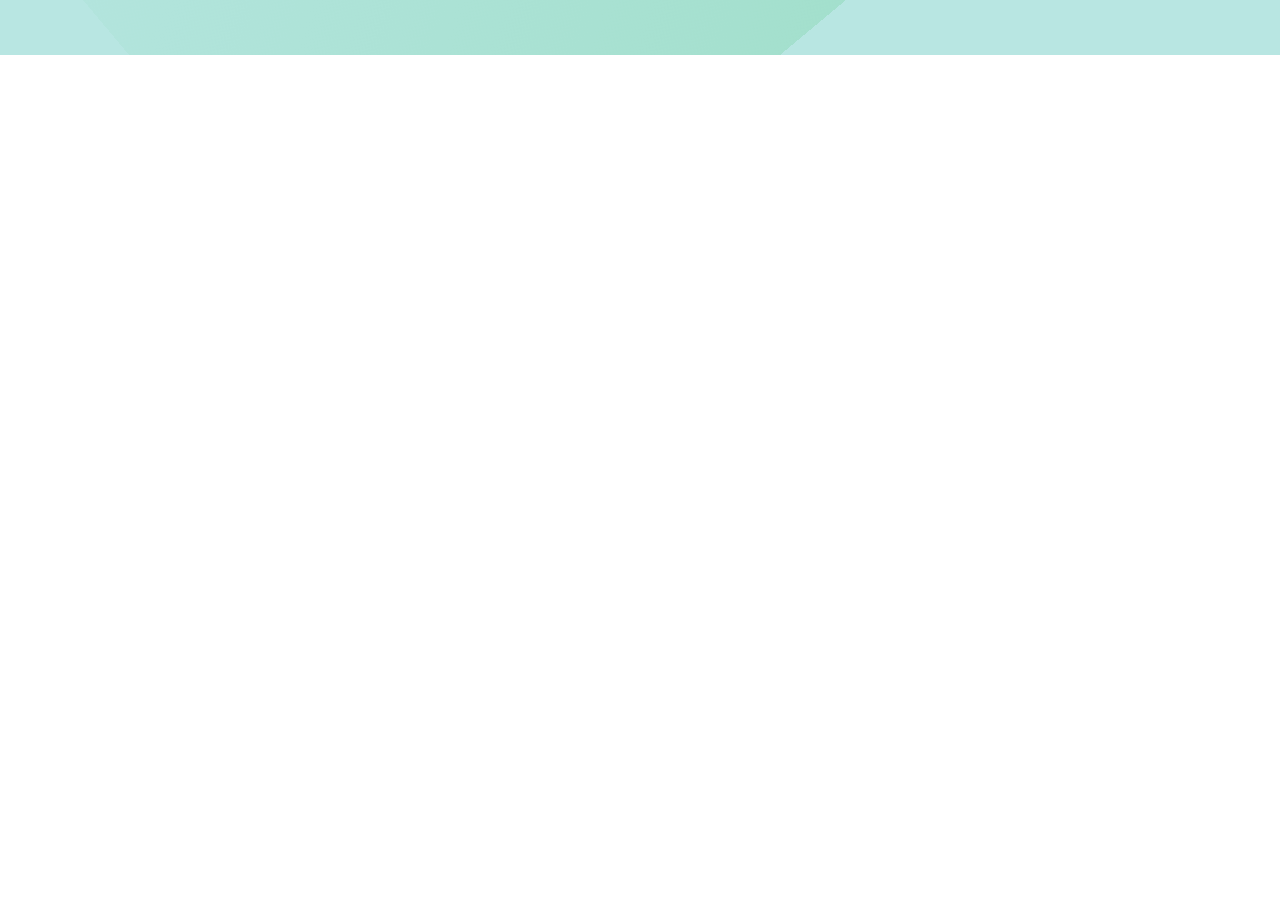
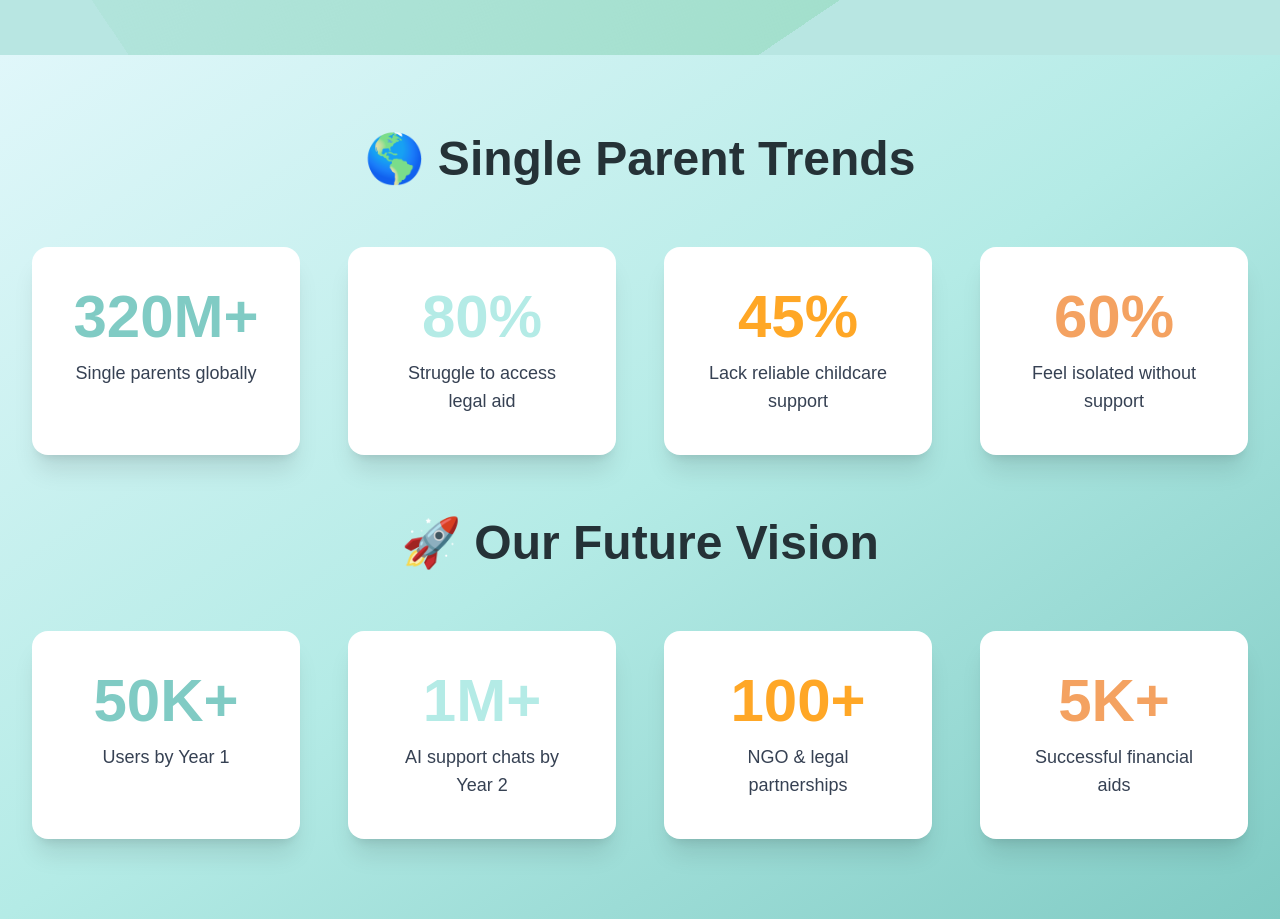
Before and after one commit to arorarish245/OneNest, a Next.js app in the folder frontend/: page / in a window 1280 px wide. Shown: the part 2200-3119 px from the top of the page. Before the commit the page ends 2255 px from the top, so only its background shows below. Built offline with nearby package versions, Linux system fonts and the light colour scheme.

Commit message:
Added StatsSection

```diff
--- /dev/null
+++ b/frontend/src/app/components/StatsSection.tsx
@@ -0,0 +1,81 @@
+"use client";
+import { motion } from "framer-motion";
+
+const globalStats = [
+  { value: "320M+", label: "Single parents globally", color: "#80CBC4" },
+  { value: "80%", label: "Struggle to access legal aid", color: "#B4EBE6" },
+  { value: "45%", label: "Lack reliable childcare support", color: "#FFA726" },  // Changed to orange for better contrast
+  { value: "60%", label: "Feel isolated without support", color: "#F4A261 " },
+];
+
+const oneNestGoals = [
+  { value: "50K+", label: "Users by Year 1", color: "#80CBC4" },
+  { value: "1M+", label: "AI support chats by Year 2", color: "#B4EBE6" },
+  { value: "100+", label: "NGO & legal partnerships", color: "#FFA726" },  // Improved contrast
+  { value: "5K+", label: "Successful financial aids", color: "#F4A261 " },
+];
+
+const StatsSection = () => {
+  return (
+    <section className="py-20 bg-gradient-to-br from-[#E0F7FA] via-[#B4EBE6] to-[#80CBC4] text-center">
+
+      {/* Global Single Parent Stats */}
+      <motion.h2
+        initial={{ opacity: 0, y: -30 }}
+        animate={{ opacity: 1, y: 0 }}
+        transition={{ duration: 0.8 }}
+        className="text-5xl font-extrabold text-[#253237] mb-16"
+      >
+        🌎 Single Parent Trends
+      </motion.h2>
+
+      <div className="grid grid-cols-1 sm:grid-cols-2 md:grid-cols-4 gap-12 px-8">
+        {globalStats.map((stat, index) => (
+          <motion.div
+            key={index}
+            initial={{ opacity: 0, scale: 0.8 }}
+            animate={{ opacity: 1, scale: 1 }}
+            transition={{ duration: 0.8, delay: index * 0.2 }}
+            whileHover={{ scale: 1.05, rotateY: 10 }}
+            className="bg-white shadow-xl rounded-2xl p-10 transform transition-transform duration-500 hover:shadow-2xl hover:rotate-3"
+          >
+            <div className="text-6xl font-bold" style={{ color: stat.color }}>
+              {stat.value}
+            </div>
+            <p className="text-lg text-gray-700 mt-3">{stat.label}</p>
+          </motion.div>
+        ))}
+      </div>
+
+      {/* OneNest Vision Stats */}
+      <motion.h2
+        initial={{ opacity: 0, y: 30 }}
+        animate={{ opacity: 1, y: 0 }}
+        transition={{ duration: 0.8, delay: 0.6 }}
+        className="text-5xl font-extrabold text-[#253237] my-16"
+      >
+        🚀 Our Future Vision
+      </motion.h2>
+
+      <div className="grid grid-cols-1 sm:grid-cols-2 md:grid-cols-4 gap-12 px-8">
+        {oneNestGoals.map((stat, index) => (
+          <motion.div
+            key={index}
+            initial={{ opacity: 0, scale: 0.8 }}
+            animate={{ opacity: 1, scale: 1 }}
+            transition={{ duration: 0.8, delay: index * 0.2 }}
+            whileHover={{ scale: 1.05, rotateY: -10 }}
+            className="bg-white shadow-xl rounded-2xl p-10 transform transition-transform duration-500 hover:shadow-2xl hover:-rotate-3"
+          >
+            <div className="text-6xl font-bold" style={{ color: stat.color }}>
+              {stat.value}
+            </div>
+            <p className="text-lg text-gray-700 mt-3">{stat.label}</p>
+          </motion.div>
+        ))}
+      </div>
+    </section>
+  );
+};
+
+export default StatsSection;
--- a/frontend/src/app/page.tsx
+++ b/frontend/src/app/page.tsx
@@ -2,6 +2,7 @@ import HeroSection from "./components/HeroSection";
 import KeyFeatures from "./components/KeyFeatures";
 // import CTASection from "./components/CTASection";
 import TimelineSection from "./components/TimelineSection";
+import StatsSection from "./components/StatsSection";
 
 export default function Home() {
   return (
@@ -10,6 +11,7 @@ export default function Home() {
       <KeyFeatures />
       {/* <CTASection /> */}
       <TimelineSection/>
+      <StatsSection/>
     </>
   );
 }
```
